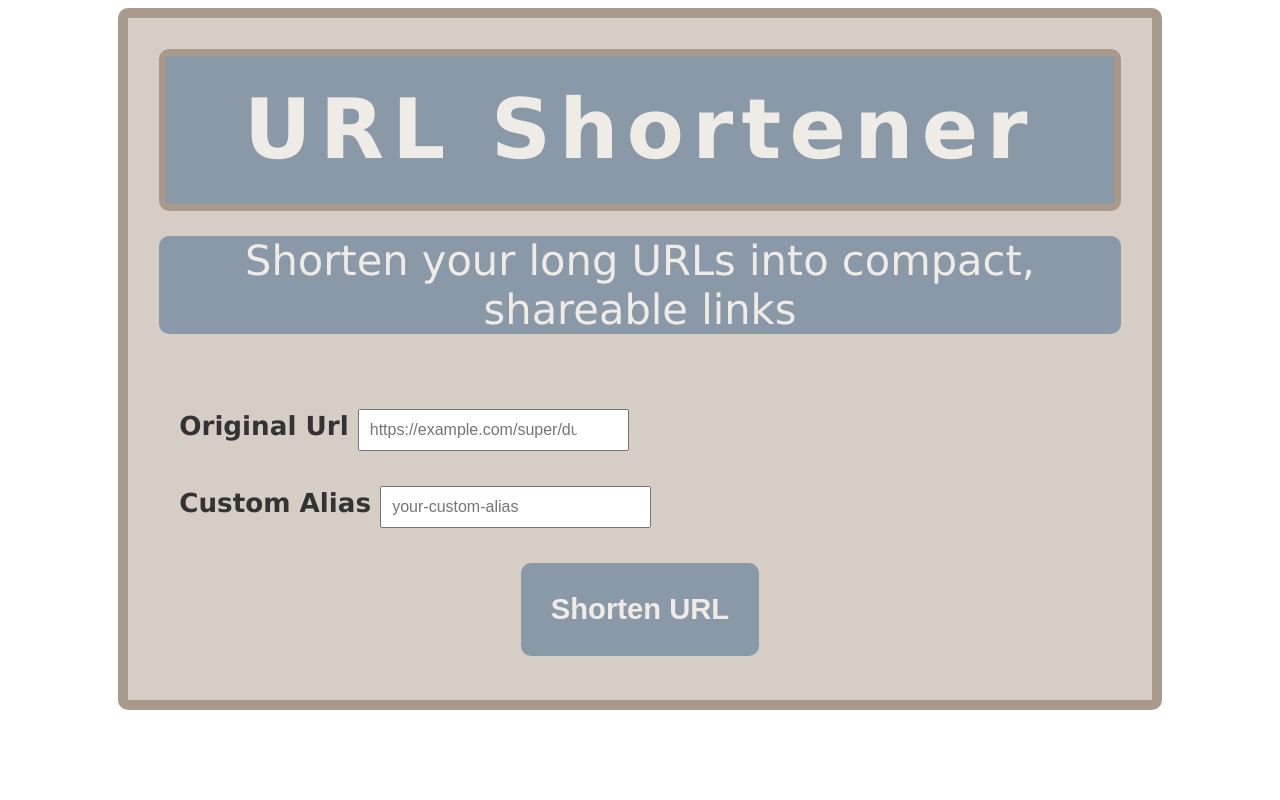
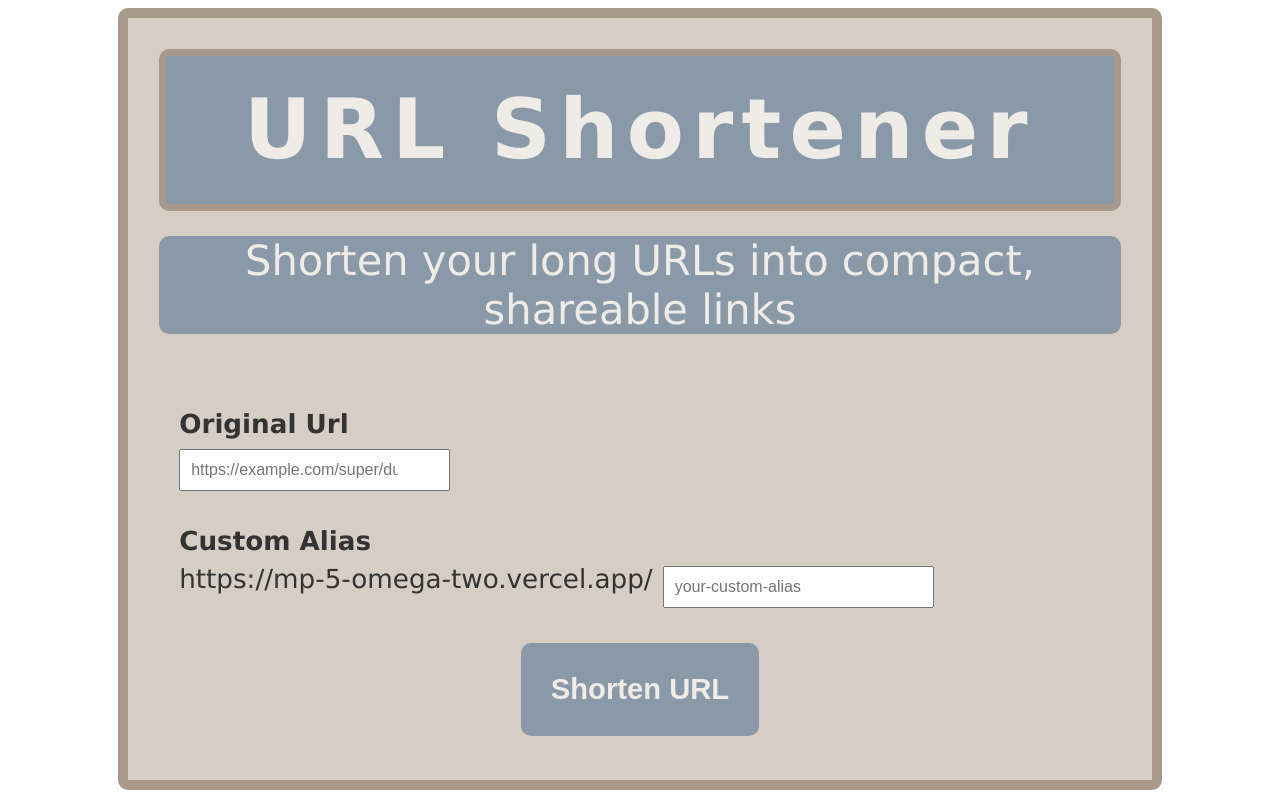
Before and after one commit to 444caro/nextjs-url-shortener, a Next.js app: page / in a window 1280 px wide. Built offline with nearby package versions, Linux system fonts and the light colour scheme; no server answers.

Commit message:
added deployement link

```diff
--- a/app/components/UrlShortenerForm.tsx
+++ b/app/components/UrlShortenerForm.tsx
@@ -3,6 +3,8 @@ import styled from "styled-components";
 import React, { useState } from "react";
 import checkUrl from "@/app/lib/checkUrl";
 import createShortenedUrl from "@/app/lib/createShortenedUrl";
+
+const BASE_URL = "https://mp-5-omega-two.vercel.app/";
 
 const Container = styled.div`
   font-family: Corbel, "Lucida Grande", "Lucida Sans Unicode", "Lucida Sans", "DejaVu Sans", "Bitstream Vera Sans", "Liberation Sans", Verdana, "Verdana Ref", sans-serif;
@@ -22,13 +24,15 @@ const Label = styled.label`
   color: rgb(51,51,51);
   font-size: calc(7px + 1.5vw);
   font-weight: bold;
-  margin-bottom: 6px;
+  margin-bottom: 10px;
+  padding-bottom: 10px;
 `;
 
 const Input = styled.input`
   padding: 10px;
   padding-right: 50px;
   font-size: 16px;
+  margin-top: 10px;
 `;
 
 const Button = styled.button`
@@ -76,6 +80,18 @@ const ResultLink = styled.a`
   }
 `;
 
+const UrlRow = styled.div`
+  display: flex;
+  align-items: center;
+  gap: 10px;
+`;
+
+const Base = styled.span`
+  color: rgb(51,51,51);
+  font-size: calc(7px + 1.5vw);
+  margin-bottom: 6px;
+`;
+
 
 export default function UrlShortenerForm() {
     const [originalUrl, setOriginalUrl] = useState("");
@@ -113,6 +129,7 @@ export default function UrlShortenerForm() {
             <Form onSubmit={handleSubmit}>
                 <div>
                     <Label> Original Url </Label>
+                    <UrlRow>
                     <Input
                         type="text"
                         value={originalUrl}
@@ -120,16 +137,20 @@ export default function UrlShortenerForm() {
                         placeholder="https://example.com/super/duper/very/long/url"
                         required
                     />
+                    </UrlRow>
                 </div>
                 <div>
                     <Label> Custom Alias </Label>
-                    <Input
+                    <UrlRow>
+                        <Base>{BASE_URL}</Base>
+                        <Input
                         type="text"
                         value={aliasUrl}
                         onChange={(e) => setAliasUrl(e.target.value)}
                         placeholder="your-custom-alias"
                         required
-                    />
+                        />
+                    </UrlRow>
                 </div>
                 <Button type="submit">Shorten URL</Button>
             </Form>
@@ -137,8 +158,8 @@ export default function UrlShortenerForm() {
             {shortenedUrl && (
                 <ResultWrapper>
                     <ResultText> Your shortened URL: </ResultText>
-                    <ResultText><ResultLink href={`/${shortenedUrl}`} target="_blank" rel="noopener noreferrer">
-                        {`/${shortenedUrl}`}
+                    <ResultText><ResultLink href={`${BASE_URL}${shortenedUrl}`} target="_blank" rel="noopener noreferrer">
+                        {`${BASE_URL}${shortenedUrl}`}
                     </ResultLink></ResultText>
                 </ResultWrapper>
             )}
```
